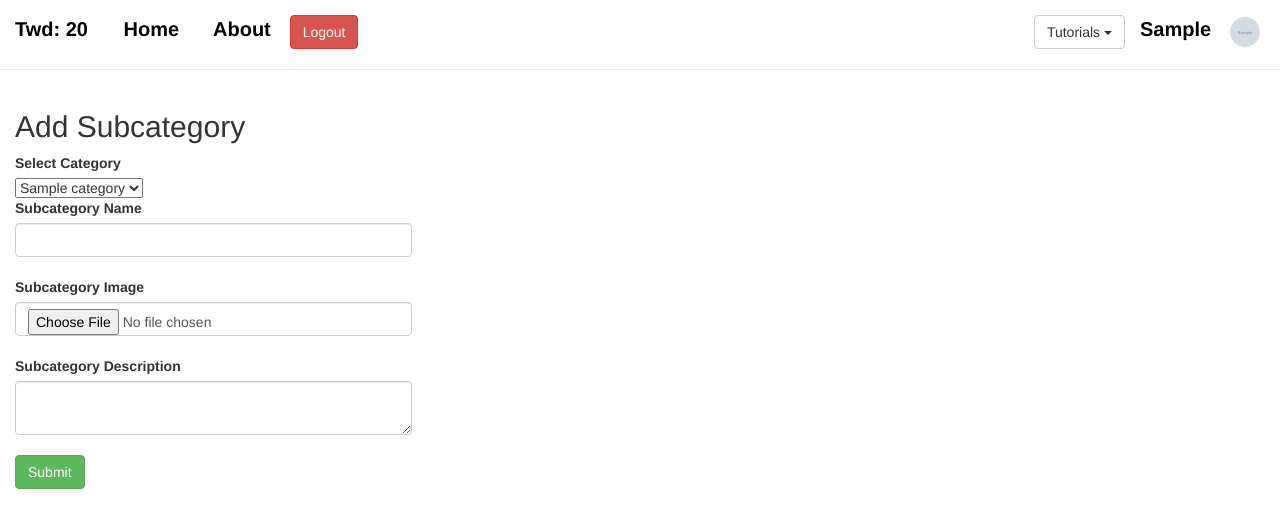
After one commit to mishraCs/crudTraining, a PHP site: page /MyCode/upload_sub_category.php in a window 1280 px wide. The commit adds this page. Shown: the top 528 px of the page. Run offline with PHP 8.4, Linux system fonts and the light colour scheme; the visitor is signed in with stand-in values (Sample User, id 1); tables that the repository leaves empty or names only in its code hold one stand-in row (values such as "Sample post"); grey boxes marked "Sample" are stand-in pictures; a stand-in replaces the project's code that opens the database connection; some libraries are stand-ins or nearby versions.

Commit message:
I'm starting from today this project as ecommerce website and today work on category crud

```diff
--- /dev/null
+++ b/add_category.php
@@ -0,0 +1,3 @@
+<?php
+
+?>
--- a/css/style.css
+++ b/css/style.css
@@ -19,6 +19,9 @@ a.header_link:hover {
 
 .form_div{
     margin-right:auto;
+    margin-left:auto;
+}
+.category{
     margin-left:auto;
 }
 .user_div{
@@ -63,6 +66,16 @@ a.header_link:hover {
     object-fit: cover;
     border-radius: 50%;
     object-position: center;
+}
+/* nested dropdown */
+.dropdown-submenu {
+position: relative;
+}
+
+.dropdown-submenu .dropdown-menu {
+top: 0;
+left: 100%;
+margin-top: -1px;
 }
 .banner_img{
     width: 95%;
--- a/class_function.php
+++ b/helper/class_function.php
@@ -2,6 +2,7 @@
 class ProfileUser{
 
     public function sessionFile($conn, $profile_id){
+        try {
             $userId = $_SESSION['user_id'];
             $sql = "select *from users where profile_id = '$profile_id'";
             $result = $conn->query($sql);
@@ -14,8 +15,10 @@ class ProfileUser{
                  return false;
                 }
              }
+        } catch (\Throwable $th) {
+            echo $th->getMessage();
         }
-
+    }
     public function chekuser($conn,$email) {
         $sql = "SELECT * FROM users WHERE email='$email'";
         $result = $conn->query($sql);
@@ -23,7 +26,6 @@ class ProfileUser{
             return "Choose another email! <br> This email already exist";
         }
     }
-
     public function current_user($conn){
         $user_id = $_SESSION['user_id'];
         $sql = "SELECT * FROM users WHERE user_id='$user_id'";
@@ -93,6 +95,9 @@ class VerifyUser {
     if ($result->num_rows > 0) {
         $user = $result->fetch_assoc();
         $_SESSION['user_id'] = $user['user_id'];
+        if($user['user_admin'] = 1){
+         $_SESSION['admin_id'] = $user['user_admin'];
+        }
         header('Location: dashboard.php');
         return 'I can not redirect';
     }else{
@@ -186,7 +191,7 @@ class AddUser{
 
 class UpdataLoginUser{
     public function select_user($conn, $user_id){
-        $sql = "SELECT * FROM users WHERE user_id='$user_id'";
+        $sql = "SELECT * FROM users WHERE user_id=$user_id";
         $result = $conn->query($sql);
         $user = $result->fetch_assoc();
         return $user;
@@ -199,13 +204,18 @@ class UpdataLoginUser{
             $target_dir = "uploads/";
             $target_file = $target_dir . basename($_FILES["profile_image"]["name"]);
             $fileExtension = strtolower(pathinfo($target_file, PATHINFO_EXTENSION));
+            try {
+                //code...
                 if($fileExtension == 'jpeg' || $fileExtension == 'jpg' || $fileExtension == 'avif'){
                     move_uploaded_file($_FILES["profile_image"]["tmp_name"], $target_file);
                     $sql = "UPDATE users SET first_name='$first_name', last_name='$last_name', profile_image='$target_file' WHERE user_id='$user_id'";
                 }else{
                     return "Only JPEG and PNG files are allowed. File '$target_file' has an invalid extension.<br>";
                 }
-
+            } catch (\Throwable $th) {
+                //throw $th;
+                echo $th->getmessage();
+            }
         } else {
             $sql = "UPDATE users SET first_name='$first_name', last_name='$last_name' WHERE user_id='$user_id'";
         }
@@ -259,6 +269,8 @@ class InsertMultipleImage {
                         $fileName = time() . '_' . basename($name);
                         $uploadDir = 'uploads/' . $fileName;
                         if (move_uploaded_file($tmpName, $uploadDir)) {
+                            try {
+                                //code...
                                 $stmt = $conn->prepare("INSERT INTO user_profile (profile_image, user_id) VALUES (?, ?)");
                                 $stmt->bind_param("si", $uploadDir, $user_id);
                                 if ($stmt->execute()) {
@@ -267,6 +279,9 @@ class InsertMultipleImage {
                                     echo "Error uploading file $fileName: " . $stmt->error . "<br>";
                                 }
                                 $stmt->close();
+                            } catch (\Throwable $th) {
+                                echo $th->getMessage();
+                            }
                         } else {
                             echo "Error moving file $fileName<br>";
                         }
--- a/helper/header.php
+++ b/helper/header.php
@@ -12,6 +12,10 @@
     <link rel="stylesheet" href="./css/style.css">
     <link rel="stylesheet" href="https://cdnjs.cloudflare.com/ajax/libs/font-awesome/5.15.3/css/all.min.css">
     <link rel="stylesheet" href="https://cdn.jsdelivr.net/npm/bootstrap@4.0.0/dist/css/bootstrap.min.css" integrity="sha384-Gn5384xqQ1aoWXA+058RXPxPg6fy4IWvTNh0E263XmFcJlSAwiGgFAW/dAiS6JXm" crossorigin="anonymous">   <!-- bootstrap cdn -->
+    <!-- nested dropdwon -->
+    <link rel="stylesheet" href="https://maxcdn.bootstrapcdn.com/bootstrap/3.4.1/css/bootstrap.min.css">
+  <script src="https://ajax.googleapis.com/ajax/libs/jquery/3.7.1/jquery.min.js"></script>
+  <script src="https://maxcdn.bootstrapcdn.com/bootstrap/3.4.1/js/bootstrap.min.js"></script>
 
 </head>
 <body>
@@ -31,7 +35,10 @@
                 <?php else: ?>
                     <a class="header_link" href="register.php">Register</a>
                     <a class="header_link" href="login.php">Login</a>
+                    <div class="btn-group">
+                      <button type="button" class="btn btn-danger dropdown-toggle" data-toggle="dropdown" aria-haspopup="true" aria-expanded="false">Action</button>
                 <?php endif; ?>
+
                 <div class="user_div">
                     <?php if (isset($_SESSION['user_id'])){
                         $header_user = new ProfileUser;
@@ -40,6 +47,39 @@
                         <img onclick="window.location.href = 'dashboard.php' " class="header_user_image" src="<?php echo $row['profile_image']; ?>">
                     <?php } ?>
                 </div>
+                <div class="category user_div dropdown">
+                  <button class="btn btn-default" type="button" data-toggle="dropdown">Tutorials
+                      <span class="caret"></span>
+                  </button>
+                  <ul class="dropdown-menu">
+                      <?php
+                      $sql = "SELECT * FROM category";
+                      $result = $conn->query($sql);
+                      if(mysqli_num_rows($result) > 0) {
+                          while($category = mysqli_fetch_assoc($result)) { ?>
+                              <li class="dropdown-submenu">
+                                  <div style="display:flex">
+                                      <img class="header_user_image" src="<?php echo $category['category_image'] ?>" alt="">
+                                      <a class="test" tabindex="-1" href="#"><?php echo $category['category_name'] ?></a>
+                                      <ul class="dropdown-menu">
+                                          <?php
+                                          $category_id = $category['category_id'];
+                                          $sub_sql = "SELECT * FROM sub_category WHERE category_id = $category_id";
+                                          $sub_result = $conn->query($sub_sql);
+                                          if(mysqli_num_rows($sub_result) > 0) {
+                                              while($subCategory = mysqli_fetch_assoc($sub_result)) { ?>
+                                                  <li><div style="display:flex">
+                                                    <img class="header_user_image" src="<?php echo $subCategory['sub_category_image'] ?>" alt="">
+                                                    <a tabindex="-1" href="#"><?php echo $subCategory['sub_category_name'] ?></a></div></li>
+                                              <?php }
+                                          } ?>
+                                      </ul>
+                                  </div>
+                              </li>
+                          <?php }
+                      } ?>
+                  </ul>
+              </div>
             </nav>
         </div>
     </header>
@@ -67,5 +107,15 @@
 <!-- Modal logout -->
 
 <script src="https://ajax.googleapis.com/ajax/libs/jquery/2.1.3/jquery.min.js"></script>
-    <script src="https://code.jquery.com/jquery-3.5.1.slim.min.js" integrity="sha384-DfXdz2htPH0lsSSs5nCTpuj/zy4C+OGpamoFVy38MVBnE+IbbVYUew+OrCXaRkfj" crossorigin="anonymous"></script>  <!-- bootstrap cdn -->
-    <script src="https://cdn.jsdelivr.net/npm/bootstrap@4.5.3/dist/js/bootstrap.bundle.min.js" integrity="sha384-ho+j7jyWK8fNQe+A12Hb8AhRq26LrZ/JpcUGGOn+Y7RsweNrtN/tE3MoK7ZeZDyx" crossorigin="anonymous"></script>
+<script src="https://code.jquery.com/jquery-3.5.1.slim.min.js" integrity="sha384-DfXdz2htPH0lsSSs5nCTpuj/zy4C+OGpamoFVy38MVBnE+IbbVYUew+OrCXaRkfj" crossorigin="anonymous"></script>  <!-- bootstrap cdn -->
+<script src="https://cdn.jsdelivr.net/npm/bootstrap@4.5.3/dist/js/bootstrap.bundle.min.js" integrity="sha384-ho+j7jyWK8fNQe+A12Hb8AhRq26LrZ/JpcUGGOn+Y7RsweNrtN/tE3MoK7ZeZDyx" crossorigin="anonymous"></script>
+<script>
+$(document).ready(function(){
+  $('.dropdown-submenu a.test').on("click", function(e){
+    $(this).next('ul').toggle();
+
+    e.stopPropagation();
+    e.preventDefault();
+  });
+});
+</script>
--- /dev/null
+++ b/upload_sub_category.php
@@ -0,0 +1,57 @@
+<?php
+include 'helper/header.php';
+
+if ($_SESSION['admin_id'] != 1) {
+    header('location: login.php');
+    exit();
+}
+
+if (isset($_POST['submit'])){
+    $sub_categoryName = htmlspecialchars($_POST['sub_category_name']);
+    $sub_categoryImage = $_FILES['sub_category_image'];
+    $sub_categoryDescription = htmlspecialchars($_POST['sub_category_description']);
+    $category_select = $_POST['category_select'];
+    if (!empty($sub_categoryImage['name'])) {
+        $sub_categoryDirectory = "category/";
+        $sub_categoryPathName = $sub_categoryDirectory . basename($sub_categoryImage['name']);
+        $fileExtension = strtolower(pathinfo($sub_categoryPathName, PATHINFO_EXTENSION));
+        try {
+            if (in_array($fileExtension, ['jpeg', 'jpg', 'avif', 'png'])) {
+                if (move_uploaded_file($sub_categoryImage['tmp_name'], $sub_categoryPathName)) {
+                    $sql = "INSERT INTO sub_category (sub_category_name, sub_category_image, category_id, sub_category_description) VALUES ('$sub_categoryName', '$sub_categoryPathName', $category_select, '$sub_categoryDescription')";
+                    $conn->query($sql);
+                    echo "sub_Category added successfully.";
+                } else {
+                    echo "Failed to upload image.";
+                }
+            } else {
+                echo "Invalid file type. Only JPEG, JPG, AVIF, and PNG are allowed.";
+            }
+        } catch (Exception $e) {
+            echo "Error: " . $e->getMessage();
+        }
+    } else {
+        echo "Please upload an image.";
+    }
+}
+?>
+<div class="form_div col-md-4">
+    <h2>Add Subcategory</h2>
+    <form class="form-group" method="post" enctype="multipart/form-data">
+        <label>Select Category</label><br>
+        <select name="category_select">
+            <?php $sql = "SELECT *FROM category";
+            $result = $conn->query($sql);
+            while($category = mysqli_fetch_assoc($result)){?><br>
+            <option value="<?php echo $category['category_id'] ?>"><?php echo $category['category_name'] ?></option>
+            <?php }?>
+        </select><br>
+        <label>Subcategory Name</label>
+        <input class="form-control" type="text" id="sub_category_name" name="sub_category_name" required><br>
+        <label>Subcategory Image</label>
+        <input class="form-control" type="file" id="sub_category_image" name="sub_category_image" required><br>
+        <label>Subcategory Description</label><br>
+        <textarea class="form-control" name="sub_category_description" id="sub_category_text"></textarea><br>
+        <button class="btn btn-success" name="submit" type="submit">Submit</button>
+    </form>
+</div>
```
Also changed, not shown: delete_category.php (added, +35 -0 lines), delete_subcategory.php (added, +28 -0 lines), helper/demo.php (added, +61 -0 lines), home.php (+17 -2 lines), upload_category.php (added, +51 -0 lines), users.php (+6 -6 lines), category/ta.jpeg (added), category/tb.jpeg (added), category/th (2).jpeg (added), category/th.jpeg (added), 1 other file. Lines whose indentation alone changed are shown as unchanged.
